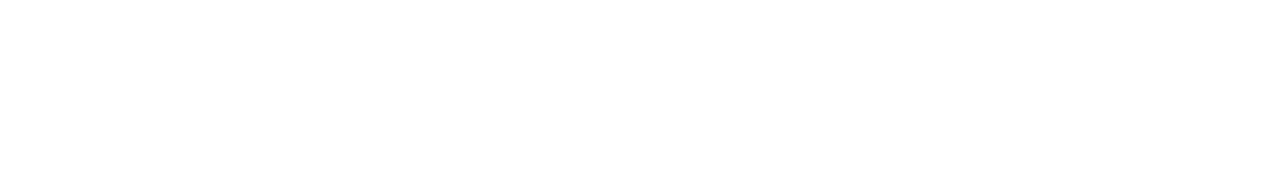
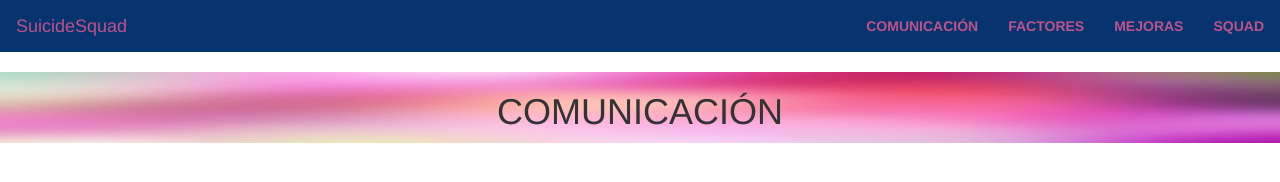
Before and after one commit to AlejandraEscobar3G/29_ProblemaSquad, a plain HTML site: page index.html in a window 1280 px wide. Drawn offline with Linux system fonts and the light colour scheme.

Commit message:
Se agregó el menu desplegable

```diff
--- a/css/style.css
+++ b/css/style.css
@@ -0,0 +1,18 @@
+.container-fluid{
+	padding: 0 !important;
+}
+		/*Menu*/
+.menu{
+	background-color: #07336E;
+}
+li a, div.navbar-header a{
+	color: #bd538d;
+}
+.icon-bar{
+	border: 1px solid silver;
+}
+		/*Section comunicacion*/
+.fondo{
+	background-image: url("../img/header.jpg");
+	background-size: 100% 100%;
+}
--- a/index.html
+++ b/index.html
@@ -18,17 +18,32 @@
 		<div class="container-fluid">
 			<header>
 				<div class="row">
-					<nav>
+					<nav class="navbar menu">
 						<div class="col-xs-12">
-							<!-- menu -->
+							<div class="navbar-header">
+						      <button type="button" class="navbar-toggle" data-toggle="collapse" data-target="#navegador">
+						        <span class="icon-bar"></span>
+						        <span class="icon-bar"></span>
+						        <span class="icon-bar"></span>
+						      </button>
+						      <a class="navbar-brand text-muted" href="#">SuicideSquad</a>
+						    </div>
+						    <div class="collapse navbar-collapse" id="navegador">
+						      <ul class="nav navbar-nav navbar-right">
+						        <li><a href="#"><b>COMUNICACIÓN</b></a></li>
+						        <li><a href="#"><b>FACTORES</b></a></li>
+						        <li><a href="#"><b>MEJORAS</b></a></li>
+						        <li><a href="#"><b>SQUAD</b></a></li>
+						      </ul>
+						    </div>
 						</div>
 					</nav>
 				</div>
 			</header>
-			<section> <!-- COMUNICACIÓN -->
+			<section class="fondo"> <!-- COMUNICACIÓN -->
 				<div class="row"> <!-- titulo -->
 					<div class="col-xs-12">
-						<!-- INSERTA titulo -->
+						<h1 class="text-center">COMUNICACIÓN</h1>
 					</div>
 				</div>
 				<div class="row">
@@ -43,7 +58,7 @@
 			<section> <!-- PROBLEMÁTICA -->
 				<div class="row"> <!-- titulo -->
 					<div class="col-xs-12">
-						<!-- INSERTA titulo -->
+						<!-- titulo -->
 					</div>
 				</div>
 				<div class="row">
```
Also changed, not shown: img/header.jpg (added), 9 other files.
